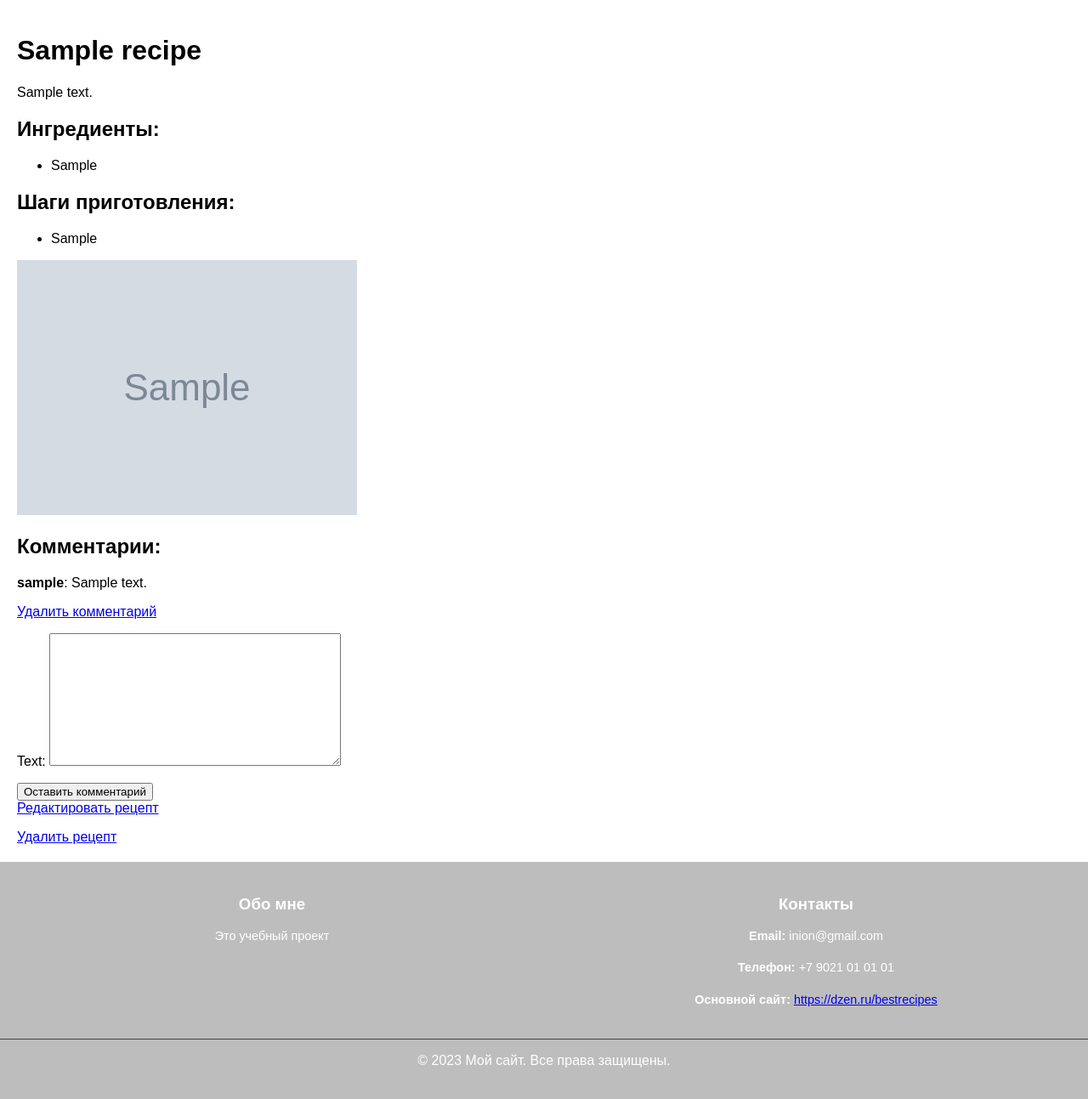
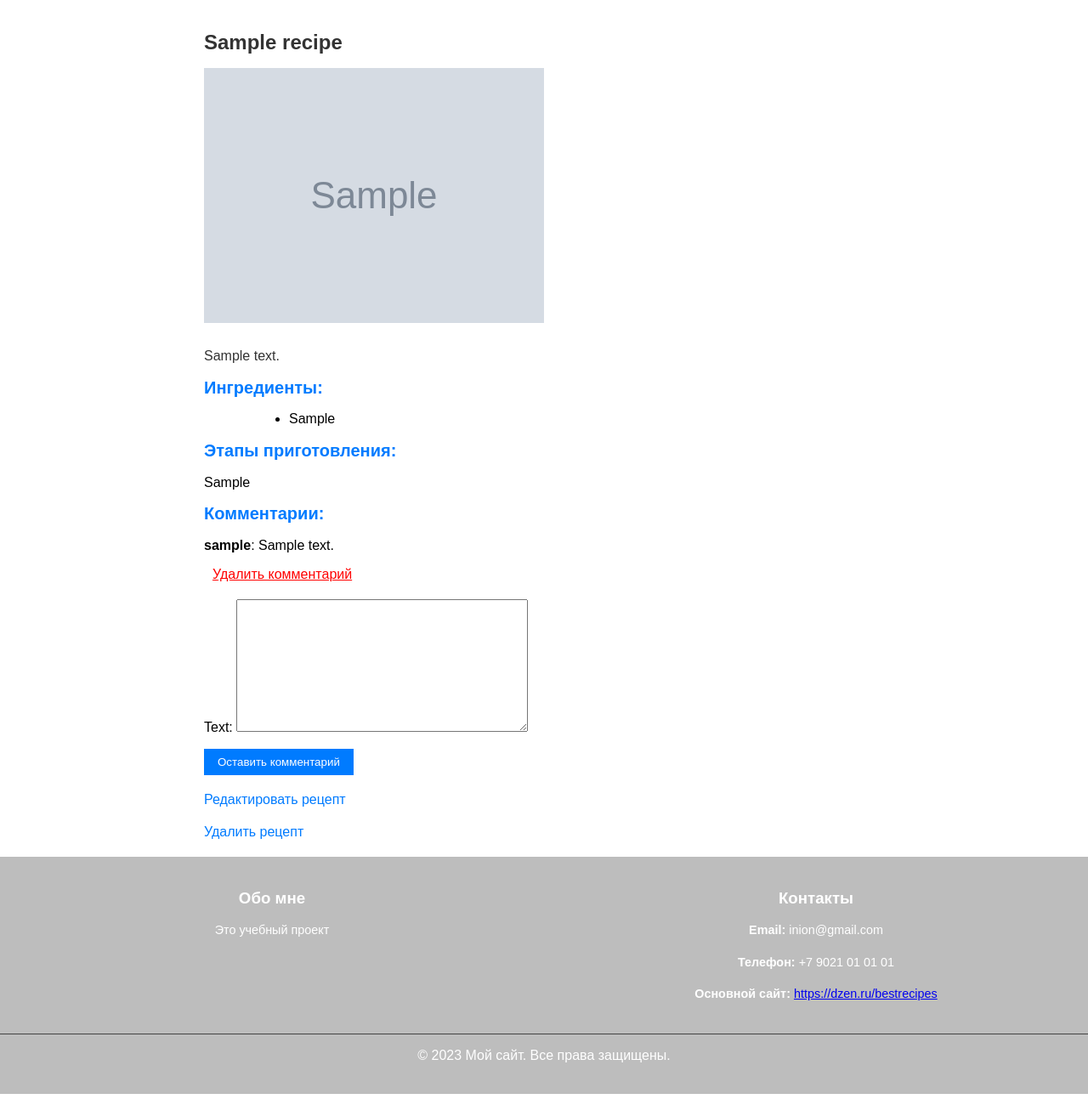
Before and after one commit to inion13/inionblog, a Django app: page /recipe/1 in a window 1280 px wide. Shown: the part 70-1363 px from the top of the page at 85% size. Run offline with Django 5.2, Linux system fonts and the light colour scheme; a user stored in the database is signed in; tables that the repository leaves empty hold one stand-in row (values such as "Sample post"); grey boxes marked "Sample" are stand-in pictures.

Commit message:
working site with styles

```diff
--- a/InionBlog/example/forms.py
+++ b/InionBlog/example/forms.py
@@ -9,8 +9,8 @@ class RecipeForm(forms.ModelForm):
         required=False
     )
     steps = forms.CharField(
-        label='Шаги',
-        widget=forms.Textarea(attrs={'placeholder': 'Введите шаги приготовления, каждый с новой строки'}),
+        label='Этапы приготовления',
+        widget=forms.Textarea(attrs={'placeholder': 'Введите этапы приготовления, каждый с новой строки'}),
         required=False
     )
 
@@ -21,7 +21,7 @@ class RecipeForm(forms.ModelForm):
             'title': 'Название',
             'description': 'Описание',
             'ingredients': 'Ингредиенты',
-            'steps': 'Шаги',
+            'steps': 'Этапы приготовления',
             'image': 'Изображение',
         }
 
--- a/InionBlog/example/views.py
+++ b/InionBlog/example/views.py
@@ -85,10 +85,8 @@ def create_recipe(request):
     if request.method == 'POST':
         form = RecipeForm(request.POST, request.FILES)
         if form.is_valid():
-            instance = form.save(commit=False)
-            instance.image = form.cleaned_data['image']
-            instance.save()
-            return redirect('recipe_list')
+            instance = form.save()
+            return redirect('recipe_detail', recipe_id=instance.pk)
     else:
         form = RecipeForm()
 
@@ -99,10 +97,10 @@ def create_recipe(request):
 def edit_recipe(request, recipe_id):
     recipe = get_object_or_404(Recipe, pk=recipe_id)
     if request.method == 'POST':
-        form = RecipeForm(request.POST, instance=recipe)
+        form = RecipeForm(request.POST, request.FILES, instance=recipe)
         if form.is_valid():
-            instance = form.save()
-            return redirect('recipe_detail', recipe_id=instance.pk)
+            form.save()
+            return redirect('recipe_detail', recipe_id=recipe_id)
     else:
         form = RecipeForm(instance=recipe)
     return render(request, 'edit_recipe.html', {'form': form, 'recipe': recipe})
--- a/InionBlog/static/mystyle.css
+++ b/InionBlog/static/mystyle.css
@@ -111,3 +111,99 @@ footer {
     bottom: 0;
     width: 100%;
 }
+
+.recipe-list {
+    max-width: 600px;
+    margin: 0 auto;
+}
+
+.recipe-list__items {
+    list-style: none;
+    padding: 0;
+}
+
+.recipe-list__item {
+    margin-bottom: 10px;
+}
+
+.recipe-list__link {
+    text-decoration: none;
+    color: #007bff;
+    font-weight: bold;
+}
+
+.recipe-list__link:hover {
+    text-decoration: underline;
+}
+
+.container {
+    max-width: 800px;
+    margin: 0 auto;
+}
+
+.recipe-title {
+    font-size: 24px;
+    color: #333;
+}
+
+.recipe-image {
+    max-width: 100%;
+    height: auto;
+    margin-bottom: 10px;
+}
+
+.recipe-description {
+    font-size: 16px;
+    color: #333;
+}
+
+.section-title {
+    font-size: 20px;
+    color: #007bff;
+}
+
+.recipe-list {
+    list-style: disc;
+    padding: 0;
+}
+
+.step-recipe-list {
+    list-style: none;
+    padding: 0;
+}
+
+.delete-comment-link {
+    color: #ff0000;
+    margin-left: 10px;
+}
+
+.comment-form {
+    margin-top: 20px;
+}
+
+.submit-comment-button {
+    background-color: #007bff;
+    color: #fff;
+    padding: 8px 16px;
+    border: none;
+    cursor: pointer;
+}
+
+.login-prompt {
+    font-size: 14px;
+    color: #999;
+}
+
+.edit-recipe-link,
+.delete-recipe-link {
+    display: block;
+    margin-top: 20px;
+    color: #007bff;
+    text-decoration: none;
+}
+
+.main-page-image {
+    max-width: 100%;
+    height: auto;
+    margin-bottom: 10px;
+}
--- a/InionBlog/templates/recipe_detail.html
+++ b/InionBlog/templates/recipe_detail.html
@@ -4,47 +4,49 @@
 
 {% block content %}
     <div class="container">
-        <h1>{{ recipe.title }}</h1>
-        <p>{{ recipe.description }}</p>
-        <h2>Ингредиенты:</h2>
-        <ul>
+        <h1 class="recipe-title">{{ recipe.title }}</h1>
+
+        {% if recipe.image %}
+            <img class="recipe-image" src="{{ recipe.image.url }}" alt="{{ recipe.title }}">
+        {% endif %}
+
+        <p class="recipe-description">{{ recipe.description }}</p>
+        <h2 class="section-title">Ингредиенты:</h2>
+        <ul class="recipe-list">
             {% for ingredient in recipe.ingredients %}
                 <li>{{ ingredient }}</li>
             {% endfor %}
         </ul>
-        <h2>Шаги приготовления:</h2>
-        <ul>
+        <h2 class="section-title">Этапы приготовления:</h2>
+        <ul class="step-recipe-list">
             {% for step in recipe.steps %}
-                <li>{{ step }}</li>
+                <li>  {{ step }}</li>
             {% endfor %}
         </ul>
 
-        {% if recipe.image %}
-            <img src="{{ recipe.image.url }}" alt="{{ recipe.title }}">
-        {% endif %}
-
-        <h2>Комментарии:</h2>
+        <h2 class="section-title">Комментарии:</h2>
         {% for comment in comments %}
             <p><strong>{{ comment.user.username }}</strong>: {{ comment.text }}</p>
             {% if request.user.is_authenticated and request.user == comment.user or request.user.is_superuser %}
-                <a href="{% url 'delete_comment' comment_id=comment.pk %}">Удалить комментарий</a>
+                <a class="delete-comment-link" href="{% url 'delete_comment' comment_id=comment.pk %}">Удалить комментарий</a>
             {% endif %}
         {% endfor %}
 
         {% if user.is_authenticated %}
-            <form method="post" action="{% url 'recipe_detail' recipe_id=recipe.pk %}">
+            <form class="comment-form" method="post" action="{% url 'recipe_detail' recipe_id=recipe.pk %}">
                 {% csrf_token %}
                 {{ form.as_p }}
-                <button type="submit">Оставить комментарий</button>
+                <button class="submit-comment-button" type="submit">Оставить комментарий</button>
             </form>
         {% else %}
-            <p>Чтобы оставить комментарий, пожалуйста <a href="{% url 'login' %}">войдите в систему</a>.</p>
+            <p class="login-prompt">Чтобы оставить комментарий, пожалуйста <a href="{% url 'login' %}">войдите в систему</a>.</p>
         {% endif %}
 
         {% if request.user.is_superuser %}
-            <a href="{% url 'edit_recipe' recipe_id=recipe.pk %}">Редактировать рецепт</a>
             <p></p>
-            <a href="{% url 'delete_recipe' recipe_id=recipe.pk %}">Удалить рецепт</a>
+            <a class="edit-recipe-link" href="{% url 'edit_recipe' recipe_id=recipe.pk %}">Редактировать рецепт</a>
+            <p></p>
+            <a class="delete-recipe-link" href="{% url 'delete_recipe' recipe_id=recipe.pk %}">Удалить рецепт</a>
         {% endif %}
     </div>
 {% endblock %}
```
Also changed, not shown: InionBlog/templates/about.html (+8 -6 lines), InionBlog/templates/create_recipe.html (+6 -7 lines), InionBlog/templates/edit_recipe.html (+7 -7 lines), InionBlog/templates/main.html (+5 -2 lines), InionBlog/templates/recipe_list.html (+7 -3 lines).
